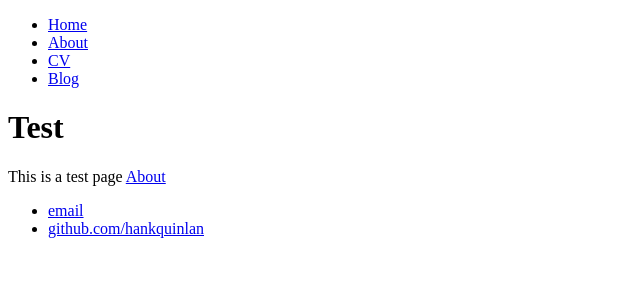
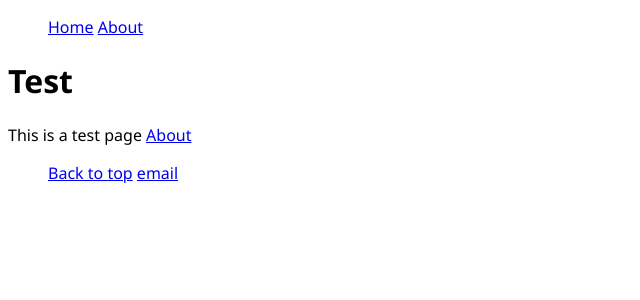
Before and after one commit to simonhazelgrove/brisbaneww2, a Jekyll site: the page built from index.html, in a window 1280 px wide. Shown: the top 300 px of the page, without its empty margins (0-640 px from the left). Built offline with Jekyll 4.4.1, drawn with Linux system fonts in a browser that asks for light colours.

Commit message:
Basic styling

```diff
--- a/_layouts/default.html
+++ b/_layouts/default.html
@@ -6,23 +6,20 @@
     <link rel="stylesheet" type="text/css" href="/css/main.css">
 </head>
 <body>
+    <a name="top" />
     <nav>
         <ul>
-            <li><a href="/">Home</a></li>
-            <li><a href="/about">About</a></li>
-            <li><a href="/cv">CV</a></li>
-            <li><a href="/blog">Blog</a></li>
+            <li><a href="index.html">Home</a></li>
+            <li><a href="about.html">About</a></li>
         </ul>
     </nav>
-    <div class="container">
-
+    <div>
         {{ content }}
-
-    </div><!-- /.container -->
+    </div>
     <footer>
         <ul>
-            <li><a href="mailto:hankquinlanhub@gmail.com">email</a></li>
-            <li><a href="https://github.com/hankquinlan">github.com/hankquinlan</a></li>
+            <li><a href="#top">Back to top</a></li>
+            <li><a href="mailto:simonhazelgrove@hotmail.com">email</a></li>
         </ul>
     </footer>
 </body>
--- a/about.html
+++ b/about.html
@@ -2,7 +2,5 @@
 layout: default
 title: Brisbane WW2 About
 ---
-<div class="blurb">
-    <h1>About</h1>
-    <p>About test page <a href="index.html">Home</a></p>
-</div><!-- /.blurb -->
+<h1>About</h1>
+<p>About test page <a href="index.html">Home</a></p>
--- /dev/null
+++ b/css/main.css
@@ -0,0 +1,9 @@
+body {
+    font-family: 'Segoe UI', Tahoma, Geneva, Verdana, sans-serif;
+}
+nav ul, footer ul {
+    list-style-type: none;
+}
+nav li, footer li {
+    display: inline;
+}
--- a/index.html
+++ b/index.html
@@ -2,7 +2,5 @@
 layout: default
 title: Brisbane WW2
 ---
-<div class="blurb">
-    <h1>Test</h1>
-    <p>This is a test page <a href="about.html">About</a></p>
-</div><!-- /.blurb -->
+<h1>Test</h1>
+<p>This is a test page <a href="about.html">About</a></p>
```
